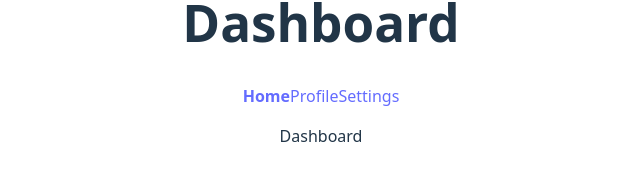
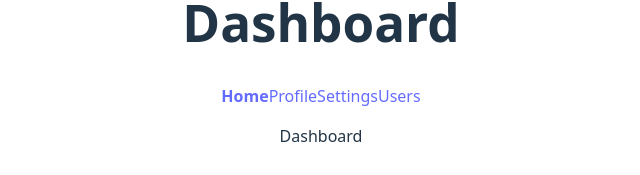
Before and after one commit to AlexFTF-art/Tarea-Router, a React (Vite) app in the folder TareaRouter/: page /dashboard in a window 1280 px wide. Shown: the part 350-525 px from the top of the page, without its empty margins (319-959 px from the left). Built offline with nearby package versions, Linux system fonts and the light colour scheme.

Commit message:
creo detalle dinamico en usertdetail y navegacion en dashboard

```diff
--- a/TareaRouter/src/pages/Dashboard.jsx
+++ b/TareaRouter/src/pages/Dashboard.jsx
@@ -18,6 +18,10 @@ const Dashboard = () => {
           Settings
         </NavLink>
 
+        <NavLink to='users' style={({ isActive }) => ({fontWeight: isActive ? 'bold' : 'normal'})}>
+          Users
+        </NavLink>
+
       </nav>
       <Outlet />
     </div>
```
Also changed, not shown: TareaRouter/src/pages/UserDetail.jsx (+19 -0 lines).
